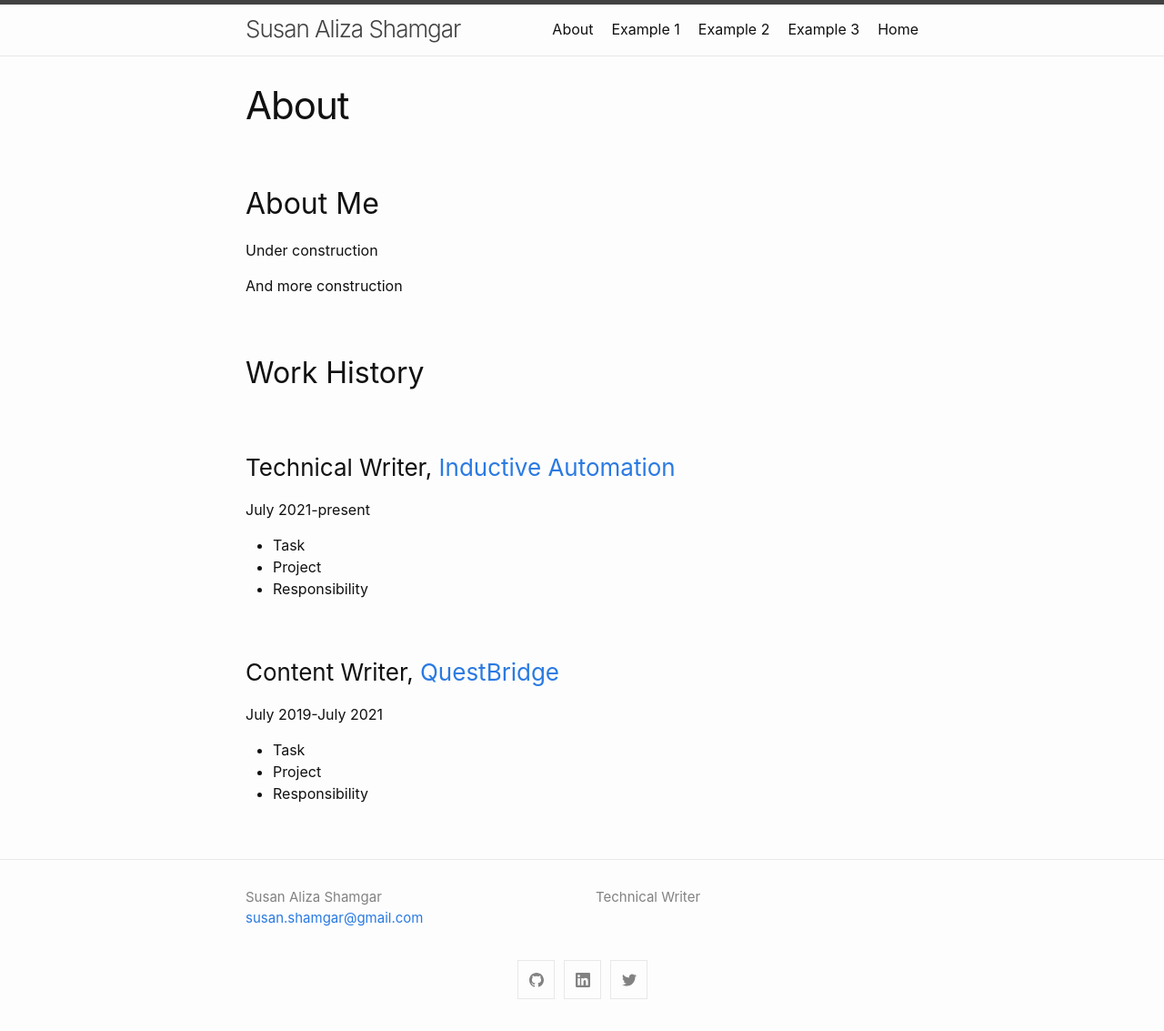
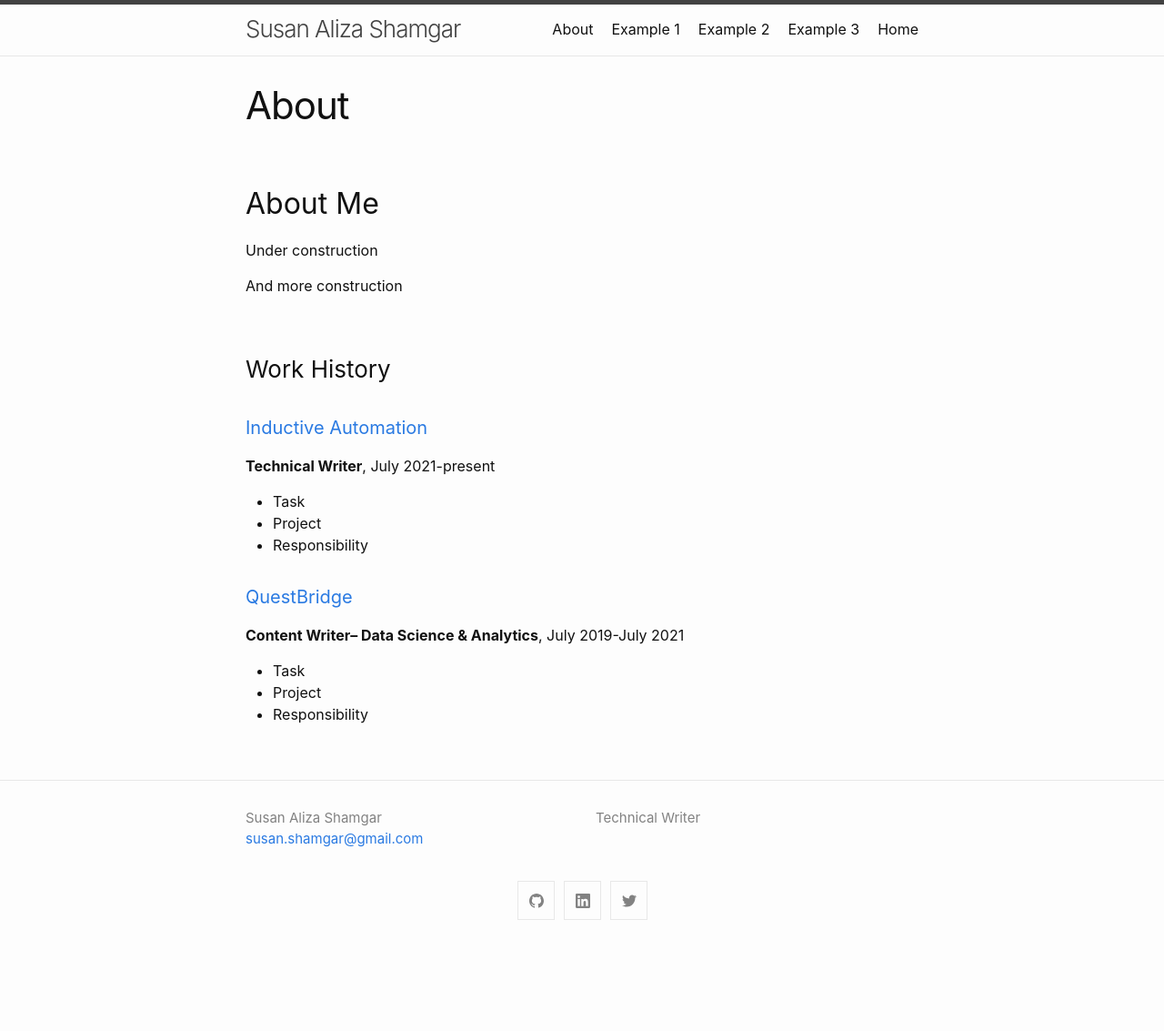
Before and after one commit to susan-shamgar/susan-shamgar.github.io, a Jekyll site: the page built from docs/about.md, in a window 1280 px wide. Shown: the whole page at 91% size. Built offline with Jekyll 4.4.1, drawn with Linux system fonts in a browser that asks for light colours; after the commit the page ends 1046 px from its top, so only the background shows below that.

Commit message:
Update about.md

```diff
--- a/docs/about.md
+++ b/docs/about.md
@@ -9,15 +9,15 @@ Under construction
 
 And more construction
 
-## Work History
-### Technical Writer, [Inductive Automation](http://www.inductiveautomation.com)
-July 2021-present
+### Work History
+#### [Inductive Automation](http://www.inductiveautomation.com)
+**Technical Writer**, July 2021-present
 * Task
 * Project
 * Responsibility
 
-### Content Writer, [QuestBridge](http://www.questbridge.org)
-July 2019-July 2021
+#### [QuestBridge](http://www.questbridge.org)
+**Content Writer-- Data Science & Analytics**, July 2019-July 2021
 * Task
 * Project
 * Responsibility
```
